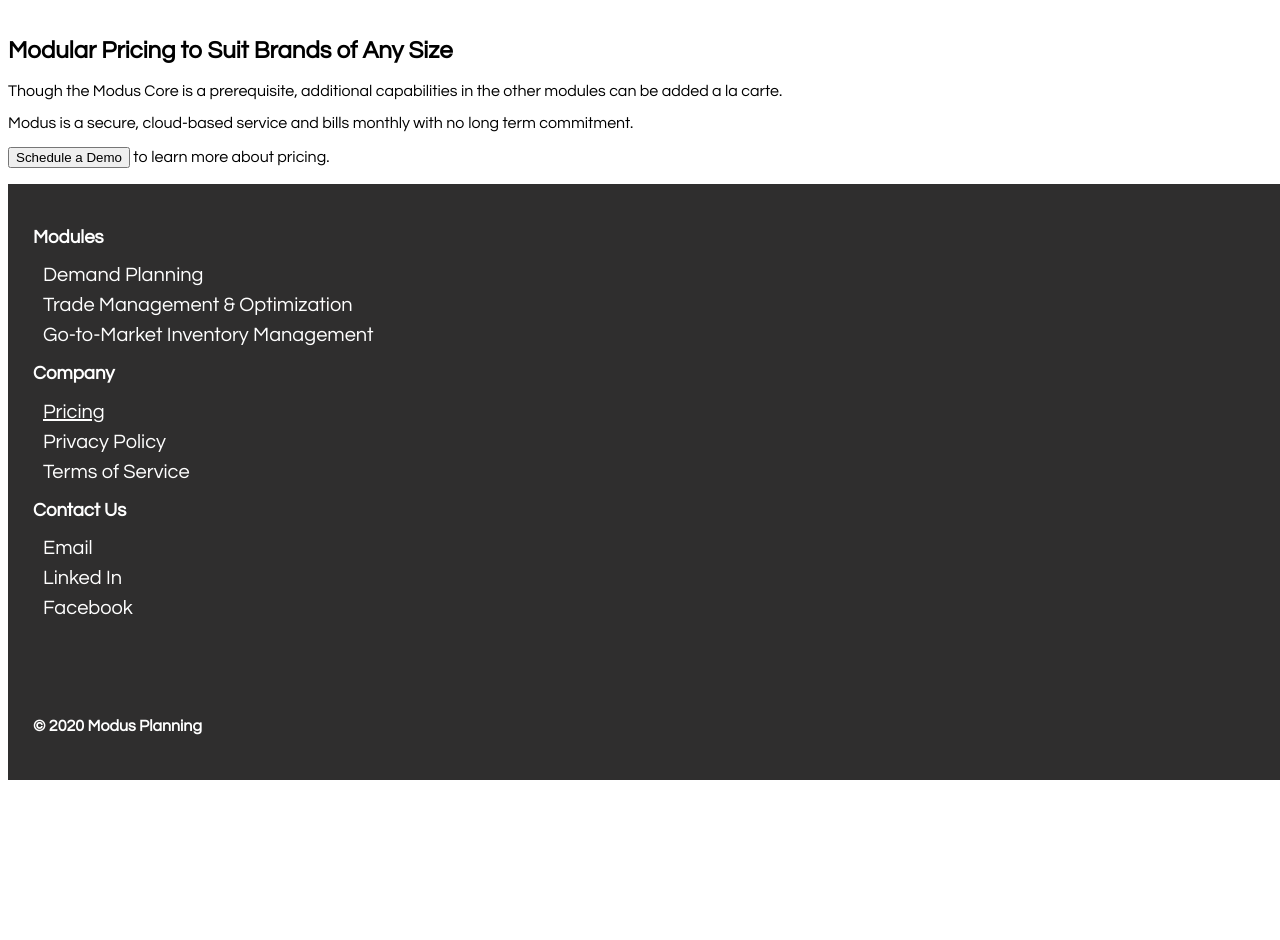
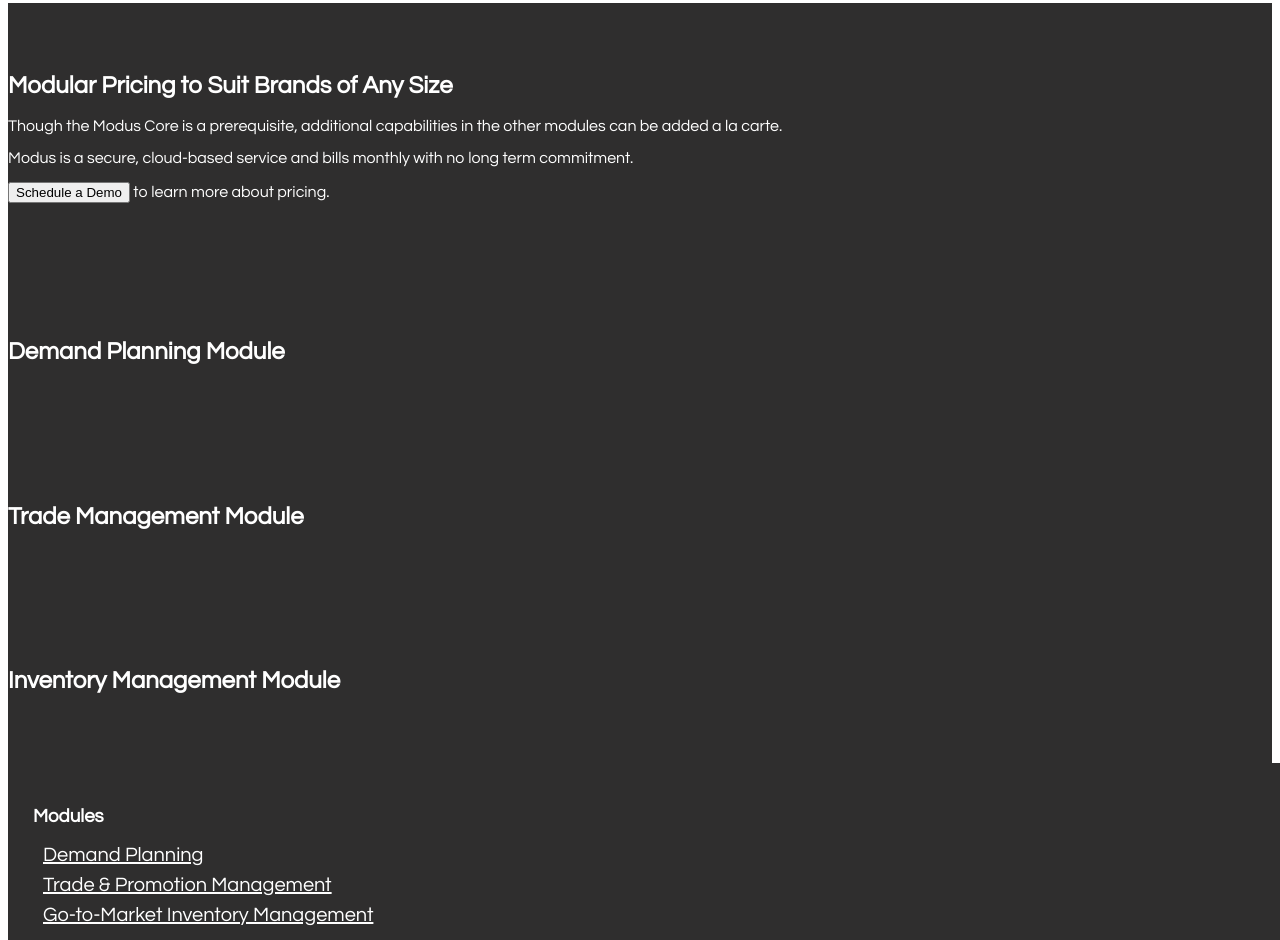
Before and after one commit to mileshd/modus-website-old, a Gatsby site: page /pricing in a window 1280 px wide. Shown: the part 215-1155 px from the top of the page. Before the commit the page ends 1003 px from the top, so only its background shows below. Built offline with nearby package versions, Linux system fonts and the light colour scheme; Gatsby itself is replaced by a stand-in of ours.

Commit message:
Experiment with anchor links in footer

```diff
--- a/src/components/footer.js
+++ b/src/components/footer.js
@@ -11,9 +11,21 @@
             <div className="col-xs-12 col-sm-3">
               <h3>Modules</h3>
               <ul>
-                <li>Demand Planning</li>
-                <li>Trade Management & Optimization</li>
-                <li>Go-to-Market Inventory Management</li>
+                <li>
+                  <a className="link" href="/modules#demand-planning">
+                    Demand Planning
+                  </a>
+                </li>
+                <li>
+                  <a className="link" href="/modules#trade-management">
+                    Trade & Promotion Management
+                  </a>
+                </li>
+                <li>
+                  <a className="link" href="/modules#inventory-management">
+                    Go-to-Market Inventory Management
+                  </a>
+                </li>
               </ul>
             </div>
             <div className="col-xs-12 col-sm-3">
--- a/src/pages/index.css
+++ b/src/pages/index.css
@@ -73,3 +73,8 @@
   color: white;
   text-align: center;
 }
+.call-to-action .call-to-action-button {
+  margin-top: 25px;
+  font-size: 18px;
+  padding: 18px;
+}
--- a/src/pages/index.tsx
+++ b/src/pages/index.tsx
@@ -110,7 +110,7 @@
                 <h1>
                   Join the New Standard for Growing Brands
                 </h1>
-                <button className="btn btn-primary">
+                <button className="btn btn-primary call-to-action-button">
                   Schedule a Demo
                 </button>
               </div>
--- a/src/pages/pricing.css
+++ b/src/pages/pricing.css
@@ -1,10 +1,8 @@
-.pricing-page {
-  margin-top: 60px;
+.pricing {
+  margin-top: 25px;
+  background: #2F2E2E;
+  color: white;
 }
-.pricing-page .pricing-title {
-  font-size: 2em;
+.pricing .intro {
+  padding: 50px 0;
 }
-.pricing-page .pricing-section {
-  font-size: 1.25em;
-  margin-top: 15px;
-}
--- a/src/pages/pricing.js
+++ b/src/pages/pricing.js
@@ -11,7 +11,9 @@
   return (
     <Layout location={location} title={siteTitle}>
       <SEO title="Modus Planning Pricing" />
-      <div className="pricing-page">
+      <div className="pricing">
+        <div className="container">
+          <div className="intro">
             <h2>Modular Pricing to Suit Brands of Any Size</h2>
             <p>
               Though the Modus Core is a prerequisite, additional capabilities in the other modules can be added a la carte.
@@ -22,6 +24,17 @@
             <p>
               <button className="btn btn-primary">Schedule a Demo</button> to learn more about pricing.
             </p>
+          </div>
+          <div className="intro">
+            <h2>Demand Planning Module</h2>
+          </div>
+          <div className="intro">
+            <h2>Trade Management Module</h2>
+          </div>
+          <div className="intro">
+            <h2>Inventory Management Module</h2>
+          </div>
+        </div>
       </div>
     </Layout>
   )
```
Also changed, not shown: src/pages/modules.js (+43 -5 lines). Lines whose indentation alone changed are shown as unchanged.
